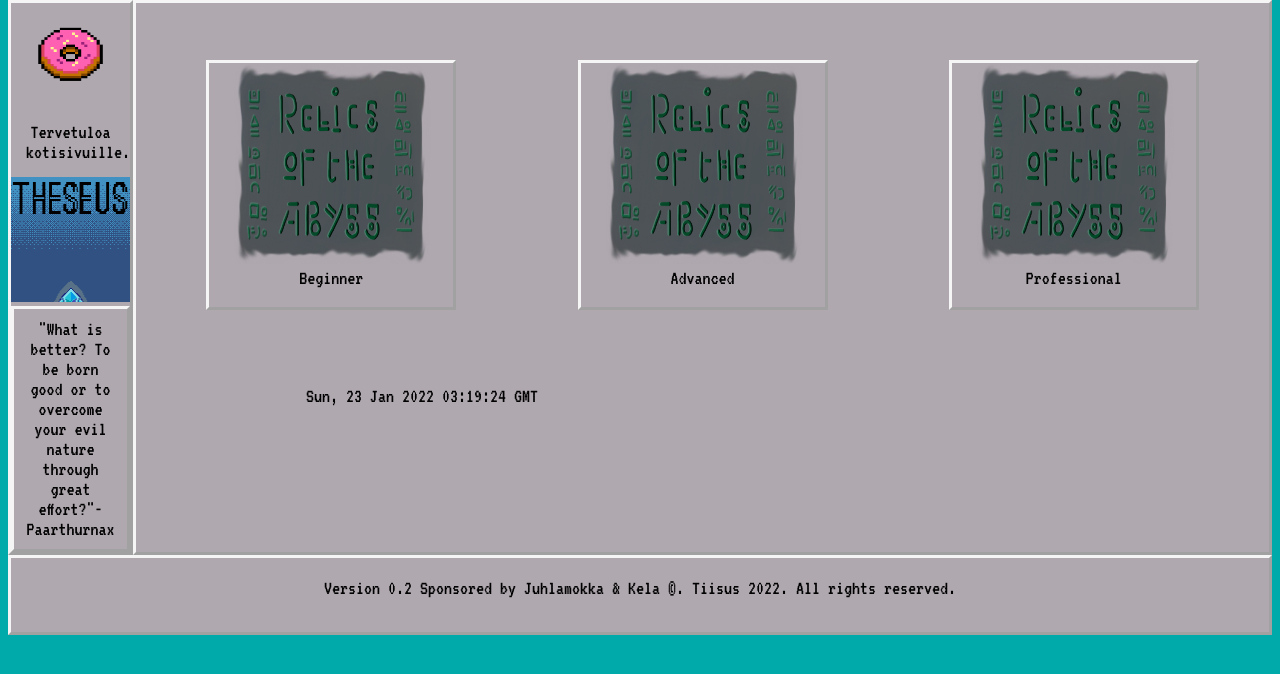
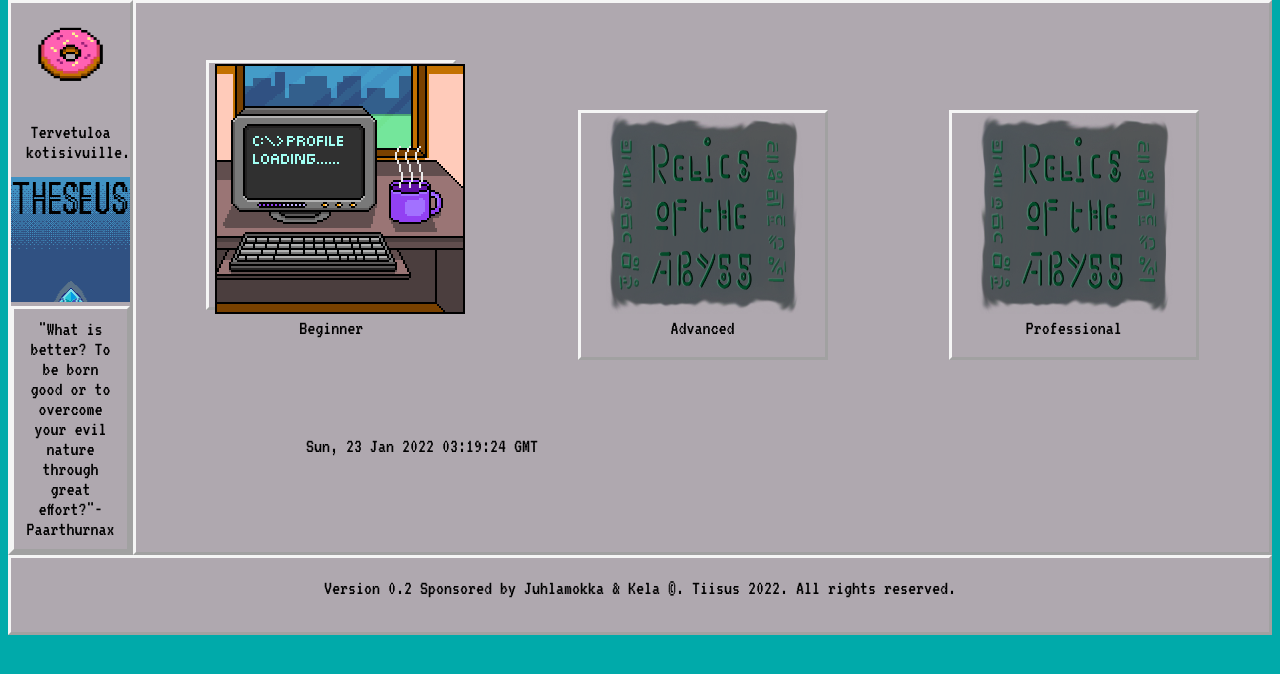
Before and after one commit to tiisus/tiisus.github.io, a plain HTML site: page index.html in a window 1280 px wide. Shown: the part 48-722 px from the top of the page. Drawn offline with Linux system fonts and the light colour scheme.

Commit message:
Update index.html

```diff
--- a/index.html
+++ b/index.html
@@ -51,7 +51,7 @@
 	<div class="maincont">
 
 
-		<button class="custombutton"><img src="/art/icon.png" alt="ad" width="200" height="200"><p class="mained">Beginner</p></button>
+		<button class="custombutton"><img src="./art/pc_profile3.png" alt="ad" width="250" height="250"><p class="mained">Beginner</p></button>
 		<button class="custombutton"><img src="/art/icon.png" alt="ad" width="200" height="200"><p class="mained">Advanced</p></button>
 		<button class="custombutton"><img src="/art/icon.png" alt="ad" width="200" height="200"><p class="mained">Professional</p></button>
 
```
